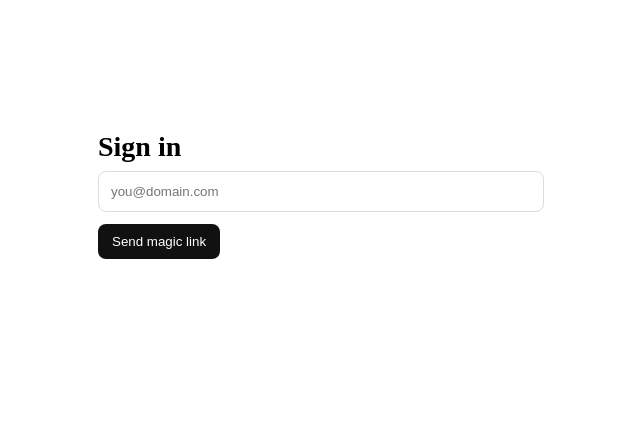
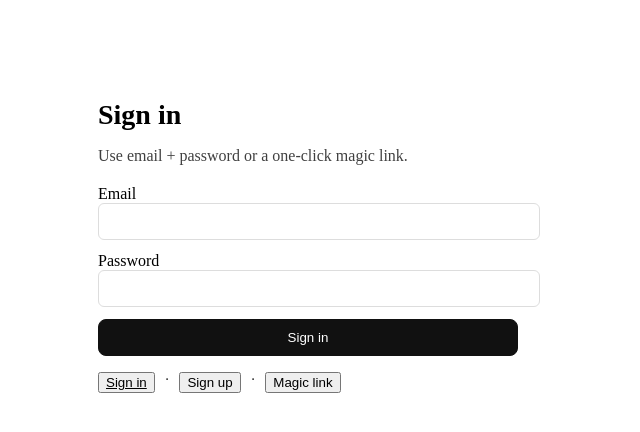
Before and after one commit to iamianmoss/report-uploader, a Next.js app: page /login in a window 1280 px wide. Shown: the top 432 px of the page, without its empty margins (332-972 px from the left). Built offline with nearby package versions, Linux system fonts and the light colour scheme.

Commit message:
Update page.tsx

```diff
--- a/app/login/page.tsx
+++ b/app/login/page.tsx
@@ -1,48 +1,102 @@
 'use client';
-import { useState } from 'react';
-import { sbBrowser } from '@/lib/supabase-browser';
 
-export default function Login() {
+import React, { useState } from 'react';
+import { supabase } from '@/lib/supabase/client';
+import { useRouter } from 'next/navigation';
+
+export default function LoginPage() {
+  const router = useRouter();
+  const [mode, setMode] = useState<'signin'|'signup'|'magic'>('signin');
   const [email, setEmail] = useState('');
-  const [sent, setSent] = useState(false);
+  const [password, setPassword] = useState('');
+  const [msg, setMsg] = useState<string | null>(null);
   const [err, setErr] = useState<string | null>(null);
+  const [busy, setBusy] = useState(false);
 
-  async function onSubmit(e: React.FormEvent) {
+  async function handleSubmit(e: React.FormEvent) {
     e.preventDefault();
-    setErr(null);
-    const supabase = sbBrowser();
-    const { error } = await supabase.auth.signInWithOtp({
-      email,
-      options: {
-        emailRedirectTo: typeof window !== 'undefined'
-          ? `${window.location.origin}/auth/callback`
-          : undefined
+    setErr(null); setMsg(null); setBusy(true);
+
+    try {
+      if (mode === 'magic') {
+        const { error } = await supabase.auth.signInWithOtp({
+          email,
+          options: { emailRedirectTo: `${window.location.origin}/` },
+        });
+        if (error) throw error;
+        setMsg('Check your email for a login link.');
+        return;
       }
-    });
-    if (error) setErr(error.message);
-    else setSent(true);
+
+      if (mode === 'signup') {
+        const { error } = await supabase.auth.signUp({ email, password });
+        if (error) throw error;
+        setMsg('Account created. You can sign in now.');
+        setMode('signin');
+        return;
+      }
+
+      // signin
+      const { error } = await supabase.auth.signInWithPassword({ email, password });
+      if (error) throw error;
+      router.replace('/'); // go back to the app
+    } catch (e: any) {
+      setErr(e?.message ?? 'Login failed');
+    } finally {
+      setBusy(false);
+    }
   }
 
   return (
-    <main style={{ maxWidth: 420, margin: '6rem auto', padding: 16 }}>
-      <h1 style={{ fontSize: 28, marginBottom: 8 }}>Sign in</h1>
-      {!sent ? (
-        <form onSubmit={onSubmit}>
+    <main style={{maxWidth: 420, margin: '60px auto', padding: 20}}>
+      <h1 style={{fontSize: 28, fontWeight: 700, marginBottom: 10}}>Sign in</h1>
+      <p style={{opacity: .75, marginBottom: 20}}>
+        Use email + password or a one-click magic link.
+      </p>
+
+      <form onSubmit={handleSubmit} style={{display:'grid', gap:12}}>
+        <label>Email
           <input
             type="email"
+            required
             value={email}
             onChange={e=>setEmail(e.target.value)}
-            placeholder="you@domain.com"
-            style={{ width:'100%', padding:12, border:'1px solid #ddd', borderRadius:8, marginBottom:12 }}
+            style={{width:'100%', padding:10, border:'1px solid #ddd', borderRadius:6}}
           />
-          <button style={{ padding:'10px 14px', borderRadius:8, border:0, background:'#111', color:'#fff' }}>
-            Send magic link
-          </button>
-          {err && <p style={{ color:'#b00020', marginTop:8 }}>{err}</p>}
-        </form>
-      ) : (
-        <p>Check your email for the sign-in link.</p>
-      )}
+        </label>
+
+        {mode !== 'magic' && (
+          <label>Password
+            <input
+              type="password"
+              required={mode !== 'magic'}
+              value={password}
+              onChange={e=>setPassword(e.target.value)}
+              style={{width:'100%', padding:10, border:'1px solid #ddd', borderRadius:6}}
+            />
+          </label>
+        )}
+
+        <button
+          disabled={busy}
+          style={{padding:'10px 14px', borderRadius:8, border:'1px solid #111', background:'#111', color:'#fff'}}
+        >
+          {busy ? 'Working…' :
+           mode === 'magic' ? 'Send magic link' :
+           mode === 'signup' ? 'Create account' : 'Sign in'}
+        </button>
+
+        {err && <div style={{color:'#b00020', padding:'8px 0'}}>{err}</div>}
+        {msg && <div style={{color:'#0a7', padding:'8px 0'}}>{msg}</div>}
+      </form>
+
+      <div style={{display:'flex', gap:10, marginTop:16, fontSize:14}}>
+        <button onClick={()=>setMode('signin')} style={{textDecoration: mode==='signin'?'underline':'none'}}>Sign in</button>
+        <span>·</span>
+        <button onClick={()=>setMode('signup')} style={{textDecoration: mode==='signup'?'underline':'none'}}>Sign up</button>
+        <span>·</span>
+        <button onClick={()=>setMode('magic')} style={{textDecoration: mode==='magic'?'underline':'none'}}>Magic link</button>
+      </div>
     </main>
   );
 }
```
